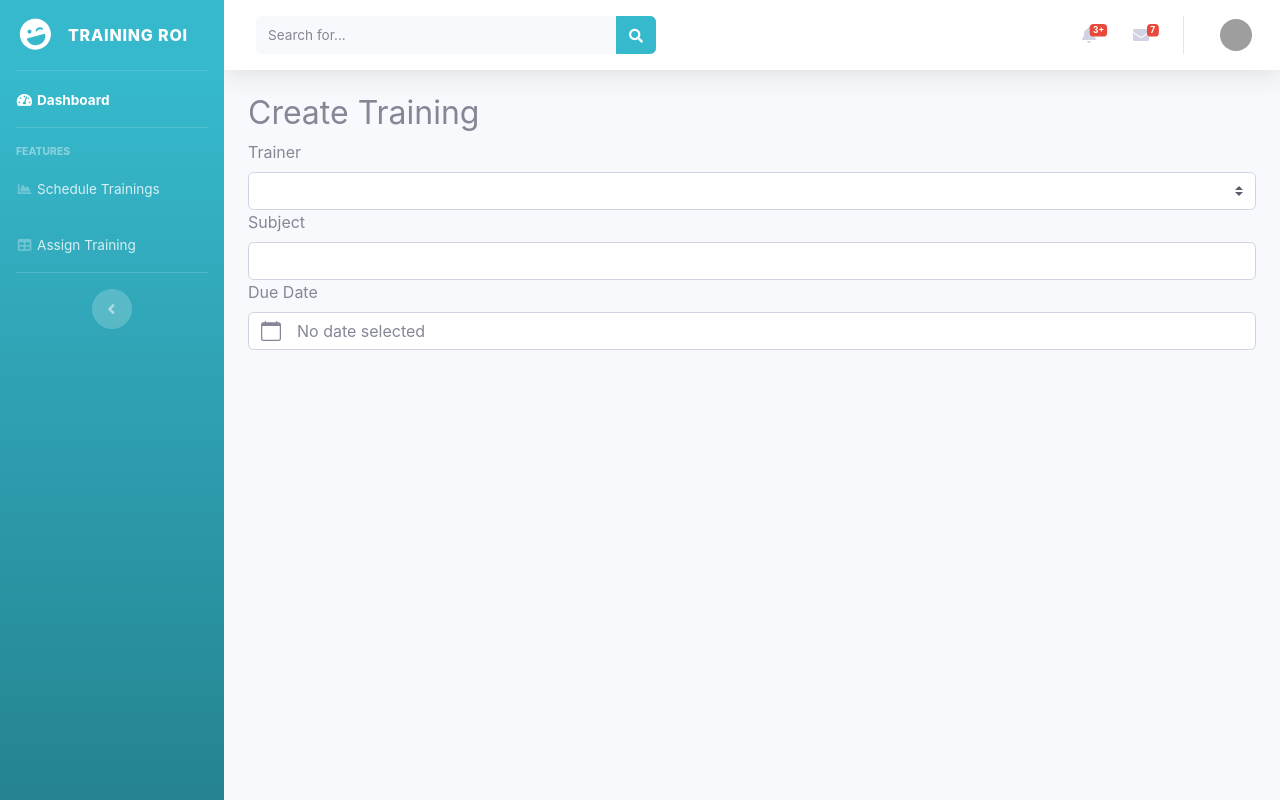
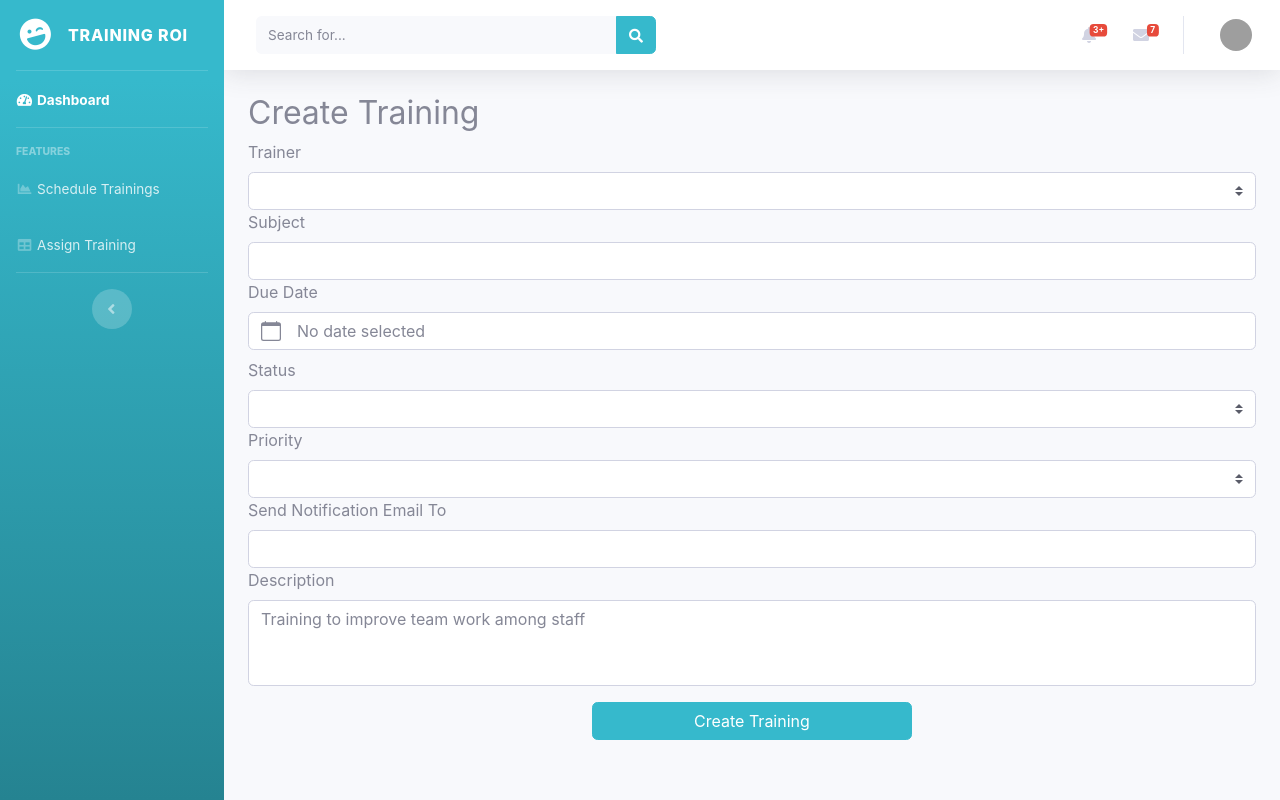
Before and after one commit to ghaffaru/training-roi, a Vue app: page /create-training in a window 1280 px wide. Built offline with nearby package versions, Linux system fonts and the light colour scheme; grey boxes are pictures that could not be loaded.

Commit message:
create training ui done

```diff
--- a/src/components/dashboard/Aside.vue
+++ b/src/components/dashboard/Aside.vue
@@ -39,10 +39,10 @@
 
       <!-- Nav Item - Utilities Collapse Menu -->
       <li class="nav-item" v-if="getUserInfo.role == 'Training Manager'">
-        <a class="nav-link collapsed" href="#" data-toggle="collapse" aria-expanded="true" aria-controls="collapseUtilities">
+        <router-link class="nav-link collapsed" to="/add-trainee" data-toggle="collapse" aria-expanded="true" aria-controls="collapseUtilities">
           <i class="fas fa-fw fa-wrench"></i>
           <span>Add Trainees Data</span>
-        </a>
+        </router-link>
         <!-- <div id="collapseUtilities" class="collapse" aria-labelledby="headingUtilities" data-parent="#accordionSidebar">
           <div class="bg-white py-2 collapse-inner rounded">
             <h6 class="collapse-header">Custom Utilities:</h6>
@@ -64,10 +64,10 @@
 
       <!-- Nav Item - Pages Collapse Menu -->
       <li class="nav-item" v-if="getUserInfo.role == 'Training Manager'">
-        <a class="nav-link collapsed" href="#" data-toggle="collapse" aria-expanded="true" aria-controls="collapsePages">
+        <router-link class="nav-link collapsed" to="/create-training" data-toggle="collapse" aria-expanded="true" aria-controls="collapsePages">
           <i class="fas fa-fw fa-folder"></i>
           <span>Create a Training</span>
-        </a>
+        </router-link>
         <!-- <div id="collapsePages" class="collapse" aria-labelledby="headingPages" data-parent="#accordionSidebar">
           <div class="bg-white py-2 collapse-inner rounded">
             <h6 class="collapse-header">Login Screens:</h6>
--- a/src/router/index.js
+++ b/src/router/index.js
@@ -7,7 +7,7 @@ import Dashboard from '../views/dashboard/Dashboard.vue'
 import CreateTraining from '../views/dashboard/CreateTraining.vue'
 import AddTrainer from '../views/dashboard/AddTrainer.vue'
 
-
+import AddTrainee from '../views/dashboard/AddTrainee.vue'
 Vue.use(VueRouter)
 
 const routes = [
@@ -49,6 +49,11 @@ const routes = [
     path: '/add-trainer',
     name: 'AddTrainer',
     component: AddTrainer
+  },
+  {
+    path: '/add-trainee',
+    name: 'AddTrainee',
+    component: AddTrainee
   }
 ]
 
--- /dev/null
+++ b/src/views/dashboard/AddTrainee.vue
@@ -0,0 +1,84 @@
+<template>
+  <div>
+    <div id="wrapper">
+      <Aside />
+      <div id="content-wrapper" class="d-flex flex-column">
+        <div id="content">
+          <Toolbar />
+          <b-modal id="my-model" hide-footer>
+            <template v-slot:modal-title> Upload Trainees data </template>
+            <div class="d-block text-center">
+              <b-form @submit.prevent="sendFile">
+                <b-form-group
+                  label="CSV File"
+                  label-for="file"
+                  label-cols-sm="2"
+                  label-size="sm"
+                >
+                  <b-form-file
+                    id="file-small"
+                    accept=".csv"
+                    size="sm"
+                    required
+                  ></b-form-file>
+                  <br />
+                  <div>
+                    <b-button
+                      class="mt-3"
+                      variant="info"
+                      block
+                      @click="$bvModal.hide('bv-modal-example')"
+                      >Submit</b-button
+                    >
+                  </div>
+                </b-form-group>
+              </b-form>
+            </div>
+          </b-modal>
+          <h2 class="ml-4">Add Trainee data</h2>
+
+          <b-container>
+            <p>
+              <span class="mr-2">Add 1 trainee data or</span>
+              <b-button
+                v-b-modal="'my-modal'"
+                variant="info"
+                @click="$bvModal.show('my-model')"
+                >Upload CSV File</b-button
+              >
+            </p>
+
+            <b-row>
+              <b-col>
+                <b-form>
+                  <div>
+                    <label for="firstName">First Name</label>
+                    <b-form-input v-model="text"></b-form-input>
+                  </div>
+                </b-form>
+              </b-col>
+              <b-col>2 of 3</b-col>
+            </b-row>
+          </b-container>
+        </div>
+      </div>
+    </div>
+  </div>
+</template>
+
+<script>
+import Aside from "../../components/dashboard/Aside";
+import Toolbar from "../../components/dashboard/Toolbar";
+export default {
+  components: {
+    Aside,
+    Toolbar,
+  },
+  methods: {
+    sendFile() {},
+  },
+};
+</script>
+
+<style>
+</style>
--- a/src/views/dashboard/CreateTraining.vue
+++ b/src/views/dashboard/CreateTraining.vue
@@ -11,21 +11,67 @@
 
           <b-form class="ml-4 mr-4">
             <div>
-                <label for="trainer">Trainer</label>
-                <b-form-select v-model="selected" :options="options"></b-form-select>
+              <label for="trainer">Trainer</label>
+              <b-form-select
+                v-model="selected"
+                :options="options"
+              ></b-form-select>
             </div>
             <div>
-                <label for="subject">Subject</label>
-                 <b-form-input type="text"></b-form-input>
+              <label for="subject">Subject</label>
+              <b-form-input type="text"></b-form-input>
             </div>
             <div>
               <label for="example-datepicker">Due Date</label>
               <b-form-datepicker
                 id="example-datepicker"
                 class="mb-2"
+              ></b-form-datepicker>
+              <div>
+                <label for="status">Status</label>
+                <b-form-select
+                  v-model="status"
+                  :options="statuses"
+                ></b-form-select>
+              </div>
 
-              ></b-form-datepicker>
+              <div>
+                <label for="status">Priority</label>
+                <b-form-select
+                  v-model="priority"
+                  :options="priorities"
+                ></b-form-select>
+              </div>
 
+              <div>
+                <label for="email">Send Notification Email To</label>
+                <b-form-input v-model="email"></b-form-input>
+              </div>
+
+              <div>
+                <label for="description">Description</label>
+                <b-form-textarea
+                  id="textarea"
+                  v-model="description"
+                  placeholder="Training to improve team work among staff"
+                  rows="3"
+                  max-rows="6"
+                ></b-form-textarea>
+
+                <pre class="mt-3 mb-0">{{ text }}</pre>
+              </div>
+
+              <div>
+                <b-row>
+                  <b-col md="4" class="pb-2"></b-col>
+                  <b-col md="4" class="pb-2"
+                    ><b-button variant="info" block
+                      >Create Training</b-button
+                    ></b-col
+                  >
+                  <b-col md="4" class="pb-2"></b-col>
+                </b-row>
+              </div>
             </div>
           </b-form>
         </div>
@@ -43,11 +89,15 @@ export default {
     Toolbar,
   },
   data() {
-      return {
-          options:  [{ value: null, text: 'Please select an option' },
-          { value: 'a', text: 'This is First option' }],
-      }
-  }
+    return {
+      options: [
+        { value: null, text: "Please select an option" },
+        { value: "a", text: "This is First option" },
+      ],
+      statuses: [{ value: 1, text: "Not started" }],
+      priorities: [{ value: 1, text: "High Priority" }],
+    };
+  },
 };
 </script>
 
```
